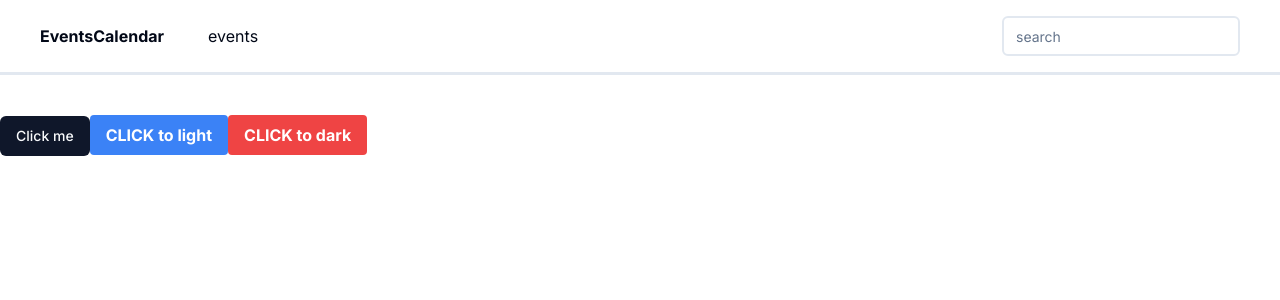
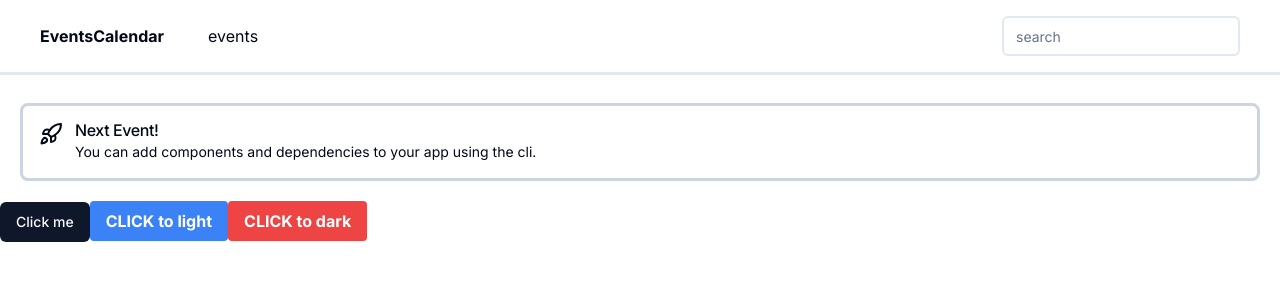
Before and after one commit to Nahuelluca20/events-calendar, a Next.js app: page / in a window 1280 px wide. Shown: the top 300 px of the page. Built offline with nearby package versions, Linux system fonts and the light colour scheme.

Commit message:
add: alert

```diff
--- a/app/page.tsx
+++ b/app/page.tsx
@@ -3,13 +3,16 @@
 import {useTheme} from "next-themes";
 
 import {Button} from "@/components/ui/button";
-import {Navbar} from "@/components/Navbar";
+import NextEvent from "@/components/NextEvent";
 
 export default function Home() {
   const {setTheme} = useTheme();
 
   return (
     <main className="">
+      <div className="p-5">
+        <NextEvent />
+      </div>
       <Button>Click me</Button>
 
       <button
--- a/components/Navbar.tsx
+++ b/components/Navbar.tsx
@@ -5,20 +5,16 @@
 
 import {Input} from "@/components/ui/input";
 import {cn} from "@/lib/utils";
-import {Icons} from "@/components/icons";
 import {
   NavigationMenu,
-  NavigationMenuContent,
   NavigationMenuItem,
   NavigationMenuLink,
   NavigationMenuList,
-  NavigationMenuTrigger,
-  navigationMenuTriggerStyle,
 } from "@/components/ui/navigation-menu";
 
 export function Navbar() {
   return (
-    <NavigationMenu className="py-4 px-10 border-b-[3px] mb-10 gap-3 md:gap-10 justify-between max-w-full ">
+    <NavigationMenu className="py-4 px-10 border-b-[3px] mb-2 gap-3 md:gap-10 justify-between max-w-full ">
       <NavigationMenuList className="gap-10">
         <Link legacyBehavior passHref href="/">
           <h1 className="font-bold cursor-pointer">EventsCalendar</h1>
--- /dev/null
+++ b/components/NextEvent.tsx
@@ -0,0 +1,15 @@
+import {Rocket} from "lucide-react";
+
+import {Alert, AlertDescription, AlertTitle} from "@/components/ui/alert";
+
+export default function NextEvent() {
+  return (
+    <Alert className="w-[100%] border-[3px] border-slate-300">
+      <Rocket className="h-6 w-6" />
+      <AlertTitle className="ml-2">Next Event!</AlertTitle>
+      <AlertDescription className="ml-2">
+        You can add components and dependencies to your app using the cli.
+      </AlertDescription>
+    </Alert>
+  );
+}
--- /dev/null
+++ b/components/ui/alert.tsx
@@ -0,0 +1,59 @@
+import * as React from "react"
+import { cva, type VariantProps } from "class-variance-authority"
+
+import { cn } from "@/lib/utils"
+
+const alertVariants = cva(
+  "relative w-full rounded-lg border p-4 [&>svg~*]:pl-7 [&>svg+div]:translate-y-[-3px] [&>svg]:absolute [&>svg]:left-4 [&>svg]:top-4 [&>svg]:text-foreground",
+  {
+    variants: {
+      variant: {
+        default: "bg-background text-foreground",
+        destructive:
+          "border-destructive/50 text-destructive dark:border-destructive [&>svg]:text-destructive",
+      },
+    },
+    defaultVariants: {
+      variant: "default",
+    },
+  }
+)
+
+const Alert = React.forwardRef<
+  HTMLDivElement,
+  React.HTMLAttributes<HTMLDivElement> & VariantProps<typeof alertVariants>
+>(({ className, variant, ...props }, ref) => (
+  <div
+    ref={ref}
+    role="alert"
+    className={cn(alertVariants({ variant }), className)}
+    {...props}
+  />
+))
+Alert.displayName = "Alert"
+
+const AlertTitle = React.forwardRef<
+  HTMLParagraphElement,
+  React.HTMLAttributes<HTMLHeadingElement>
+>(({ className, ...props }, ref) => (
+  <h5
+    ref={ref}
+    className={cn("mb-1 font-medium leading-none tracking-tight", className)}
+    {...props}
+  />
+))
+AlertTitle.displayName = "AlertTitle"
+
+const AlertDescription = React.forwardRef<
+  HTMLParagraphElement,
+  React.HTMLAttributes<HTMLParagraphElement>
+>(({ className, ...props }, ref) => (
+  <div
+    ref={ref}
+    className={cn("text-sm [&_p]:leading-relaxed", className)}
+    {...props}
+  />
+))
+AlertDescription.displayName = "AlertDescription"
+
+export { Alert, AlertTitle, AlertDescription }
```
